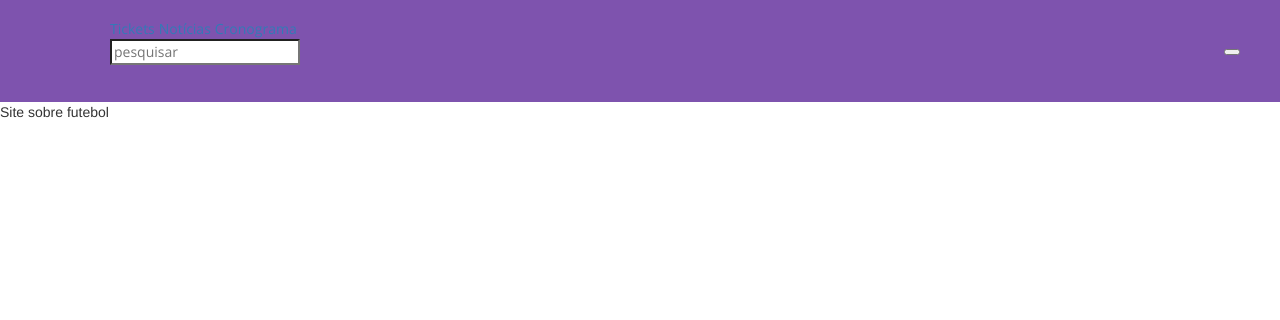
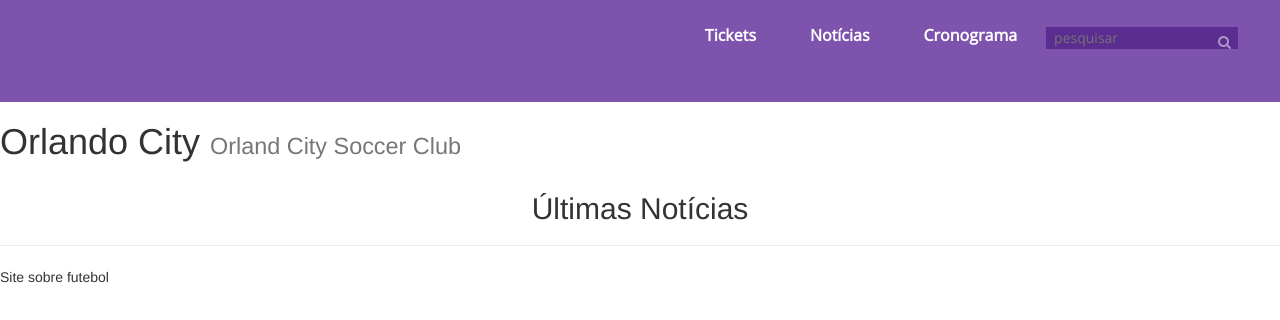
Before and after one commit to fls14/site-sobre-futebol, a plain HTML site: page index.html in a window 1280 px wide. Shown: the part 48-368 px from the top of the page. Drawn offline with nearby package versions, Linux system fonts and the light colour scheme.

Commit message:
Mudanças da aula, alinhamento clubes etc.

```diff
--- a/css/geral.css
+++ b/css/geral.css
@@ -20,10 +20,10 @@
 header .header-black{
     background-color: #000;
     height: 40px;
-    background-image: url("img/clubes.png");
 }
 
 header .header-black li{
+    background-image: url("img/clubes.png");
     background-repeat: no-repeat;
     display: inline-block;
     margin: 4px;
@@ -136,3 +136,36 @@
     display: inline-block;
     font-family: "OpenSans";
 }
+
+#menu li.search input{
+    background-color: #5c2d90;
+    color: #ffff;
+    border: none;
+    height: 30 px;
+    line-height: 30 px;
+    padding-left: 8px;
+}
+
+#menu li.search button{
+    background: none;
+    border: none;
+    position: absolute;
+    right: 3px;
+    top: 7px;
+}
+
+#menu li.search button i{
+    font-size: 14px;
+    color: rgba(255, 255, 255, 0.5);
+}
+
+#menu li a{
+    color: #ffff;
+    font-size: 16px;
+    padding: 10px 25px;
+    font-weight: bold;
+}
+
+#menu li.search .input-group{
+    top: 8px;
+}
--- a/index.html
+++ b/index.html
@@ -67,6 +67,24 @@
         </div>
     </div>
 </header>
+<section>
+    <div id="banner">
+        <h1>Orlando City <small>Orland City Soccer Club</small></h1>
+    </div>
+    <div class="news" class="container">
+        <div class="row text-center">
+            <h2>Últimas Notícias</h2>
+            <hr>
+        </div>
+
+        <div class="row thumbnails">
+            <div class="col-md-3">
+
+            </div>
+
+        </div>
+    </div>
+    </section>
 Site sobre futebol
 </body>
 </html>
```
